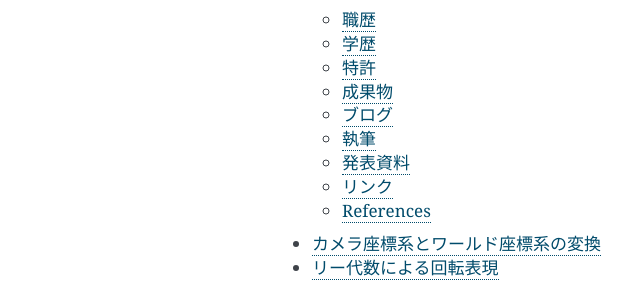
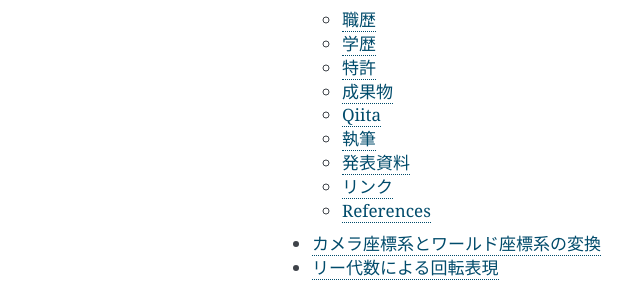
Before and after one commit to IshitaTakeshi/ishitatakeshi.github.io, a Sphinx documentation site: the page built from source/index.rst, in a window 1280 px wide. Shown: the part 412-703 px from the top of the page, without its empty margins (138-778 px from the left). Built offline with Sphinx 7.4.7, drawn with Linux system fonts in a browser that asks for light colours.

Commit message:
Rename section from 'ブログ' to 'Qiita'

```diff
--- a/source/about-me-ja.rst
+++ b/source/about-me-ja.rst
@@ -150,8 +150,8 @@
 -------------------------------------------------
 | 　オンライン教師あり線形分類器 SCW (Soft Confidence-Weighted Learning) の実装 [#Wang_et_al_2012]_。
 
-ブログ
-======
+Qiita
+=====
 
 - `プログラマが持つべき心構え (The Zen of Python) <https://qiita.com/IshitaTakeshi/items/e4145921c8dbf7ba57ef>`__
 - `カルマンフィルタってなに？ <https://qiita.com/IshitaTakeshi/items/740ac7e9b549eee4cc04>`__
```
